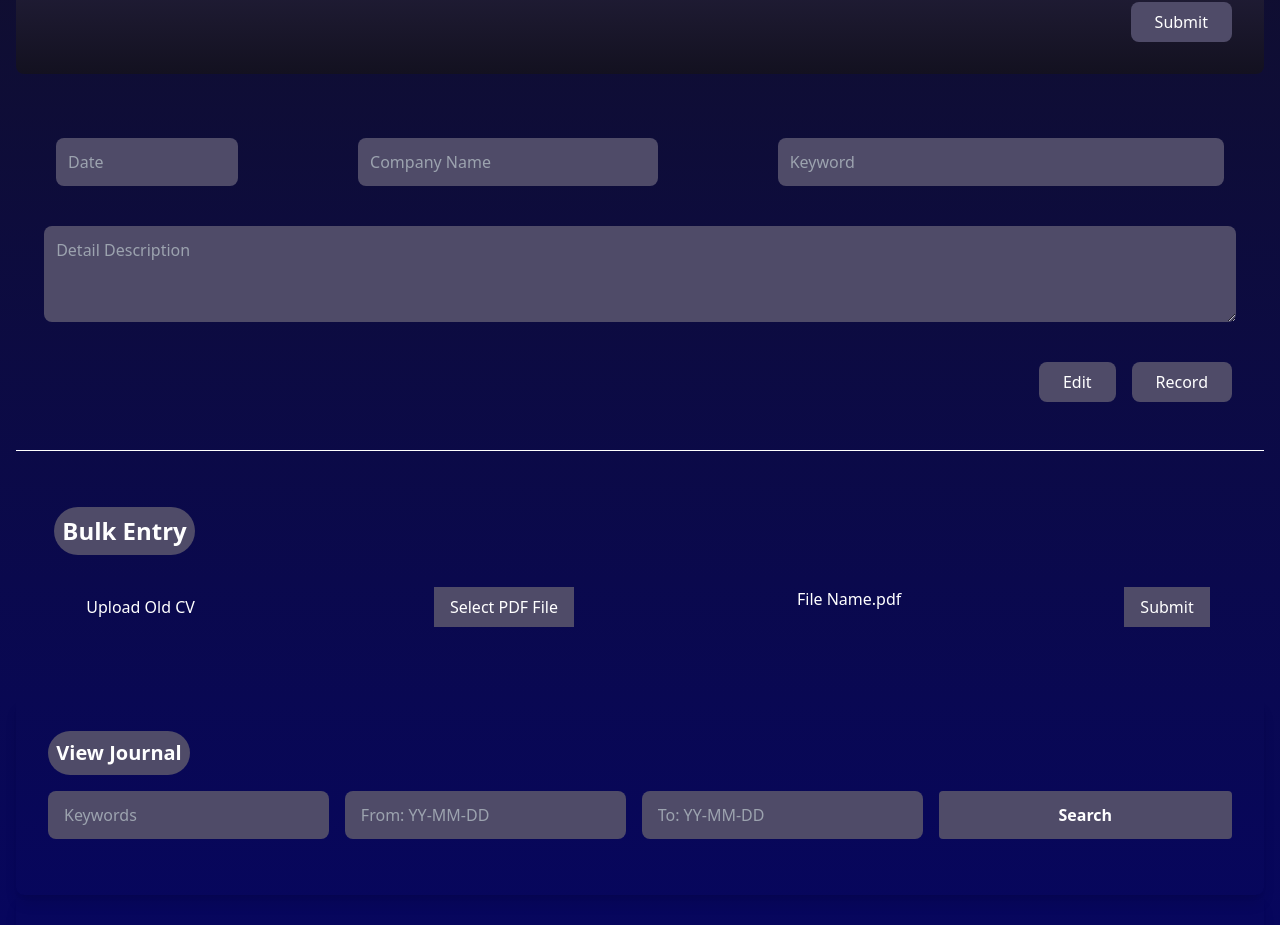
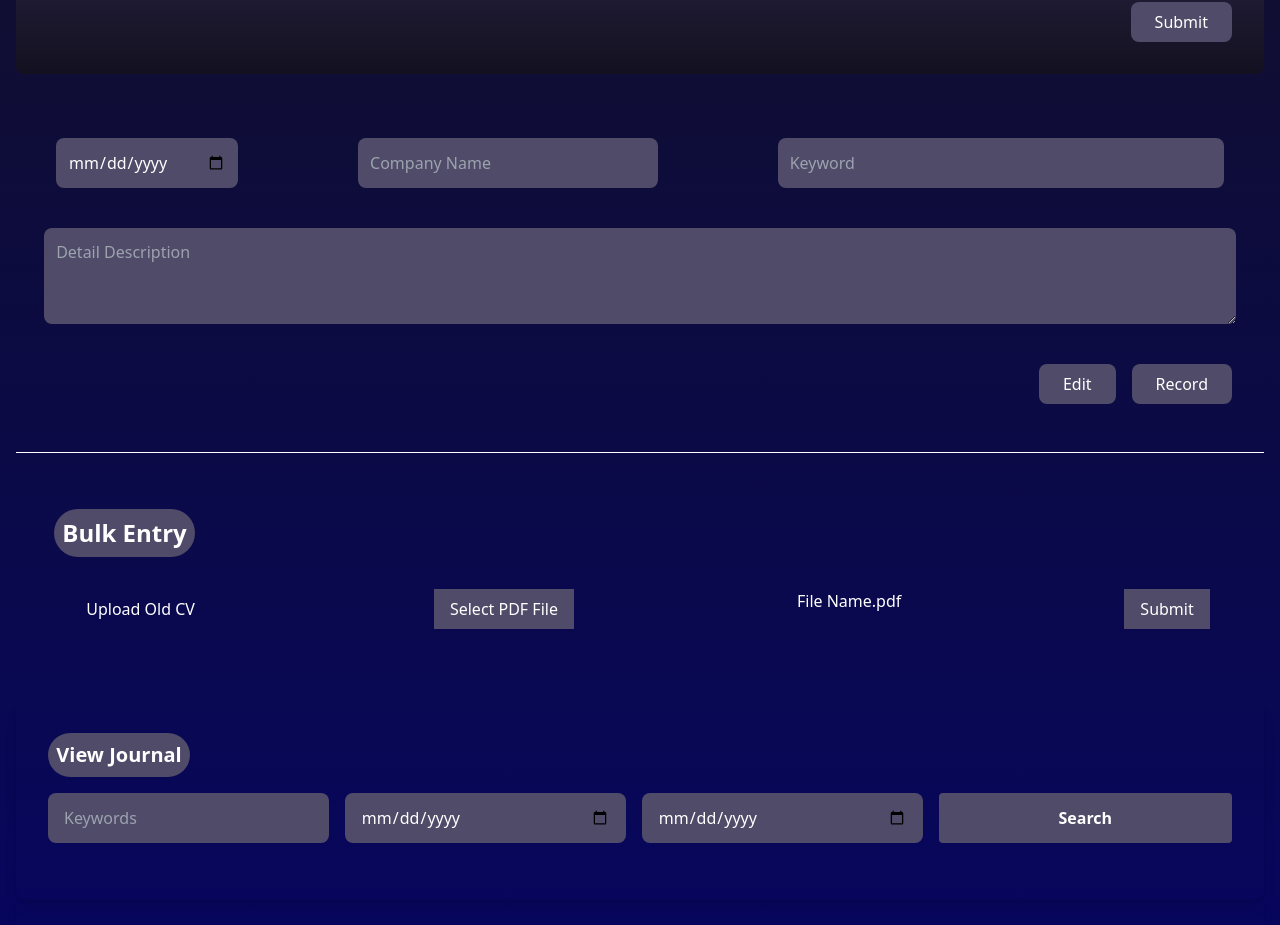
Before and after one commit to SyedShahab163/Chatbot_CVBuilde, a Next.js app: page /Detailpage in a window 1280 px wide. Shown: the part 374-1299 px from the top of the page. Built offline with nearby package versions, Linux system fonts and the light colour scheme.

Commit message:
24 | update detailpage , calander

```diff
--- a/app/Detailpage/page.jsx
+++ b/app/Detailpage/page.jsx
@@ -7,7 +7,7 @@
  export default function DetailPage() {
   const [selectedType, setSelectedType] = useState(""); // To store selected type
   const [description, setDescription] = useState(""); // To cv generatestore description
-
+  const [loading, setLoading] = useState(false);
   const [cv_description, set_cv_description] = useState(""); // To cv generatestore description
   const [cv_error, set_Cv_Error] = useState(false);
 
@@ -33,6 +33,7 @@
   const viewJourRef = useRef(null);
 
   const handleSubmit = async () => {
+    setLoading(true);
     if (!selectedType || !description) {
       alert("Please select a type and add a description!");
       return;
@@ -67,6 +68,7 @@
         //${response.status}
       }
     } catch (error) {
+      setLoading(false);
       setApiResponse(`Error: `);
      // ${error.message}
     }
@@ -137,7 +139,7 @@
 
   // State for journal entries
   const [journalEntries, setJournalEntries] = useState([]);
-  const [loading, setLoading] = useState(false);
+
   const [error, setError] = useState(false);
   const [journalEntrie, setJournalEntrie] = useState([]);
   // Dummy Data (for fallback in case of API error)
@@ -170,7 +172,7 @@
           to_date: toDate,
         },
       });
-
+// console.log(view_journal,"------==============view_journal====")
       // Update journal entries state
       setJournalEntries(response.data || []);
     } catch (err) {
@@ -178,7 +180,7 @@
 
       // Use dummy data as fallback
       setError(true);
-      setJournalEntries(dummyData);
+      // setJournalEntries(dummyData);
     } finally {
       setLoading(false);
     }
@@ -570,7 +572,7 @@ const BulkRecordhandle = async (index) => {
   {/* Inputs */}
   <div className="flex gap-30 mb-4 p-6">
     <input
-      type="text"
+      type="date"
       value={date}
       onChange={(e) => setdate(e.target.value)}
       placeholder="Date"
@@ -745,17 +747,17 @@ const BulkRecordhandle = async (index) => {
             className=" bg-[#4F4B68] text-white rounded-lg py-3 px-4 focus:outline-none w-full"
           />
           <input
-            type="text"
+            type="date"
             placeholder="From: YY-MM-DD"
             value={fromDate}
             onChange={(e) => setFromDate(e.target.value)}
             className=" bg-[#4F4B68] text-white rounded-lg py-3 px-4 focus:outline-none w-full"
           />
           <input
-            type="text"
+            type="date"
             placeholder="To: YY-MM-DD"
             value={toDate}
-            onChange={(e) => setToDate(e.target.value)}
+       onChange={(e) => setToDate(e.target.value)}
             className=" bg-[#4F4B68] text-white rounded-lg py-3 px-4 focus:outline-none w-full"
           />
           <button
@@ -770,7 +772,7 @@ const BulkRecordhandle = async (index) => {
         {loading && <div className="text-white text-center mt-4">Loading...</div>}
         {error && (
           <div className="text-red-500 text-center mt-4">
-            Error fetching data, showing dummy data instead.
+            plz your data is not working plz check.
           </div>
         )}
 
@@ -785,7 +787,7 @@ const BulkRecordhandle = async (index) => {
   <div className="flex gap-30 mb-4 p-6">
     <input
       type="text"
-      value={entry.date}
+      defaultValue={entry.date}
       onChange={(e) => setdate(e.target.value)}
       placeholder="Date"
       className="w-1/5 bg-[#4F4B68] text-white p-3 rounded-lg outline-none"
@@ -793,14 +795,14 @@ const BulkRecordhandle = async (index) => {
     <input
       type="text"
       placeholder="Company Name"
-      value={entry.company_name}
+      defaultValue={entry.company_name}
       onChange={(e) => setcompany_name(e.target.value)}
       className="w-1/3 bg-[#4F4B68] text-white p-3 rounded-lg outline-none"
     />
     <input
       type="text"
       placeholder="Keyword"
-      value={entry.keywords}
+      defaultValue={entry.keyword}
       onChange={(e) => setkeyword(e.target.value)}
       className="w-1/2 bg-[#4F4B68] text-white p-3 rounded-lg outline-none"
     />
@@ -812,7 +814,7 @@ const BulkRecordhandle = async (index) => {
       rows="3"
       placeholder="Detail Description"
       className="w-[98%] bg-[#4F4B68] text-white p-3 rounded-lg outline-none"
-      value={entry.detail_description}
+      defaultValue={entry.detail_description}
 
     ></textarea>
   </div>
```
